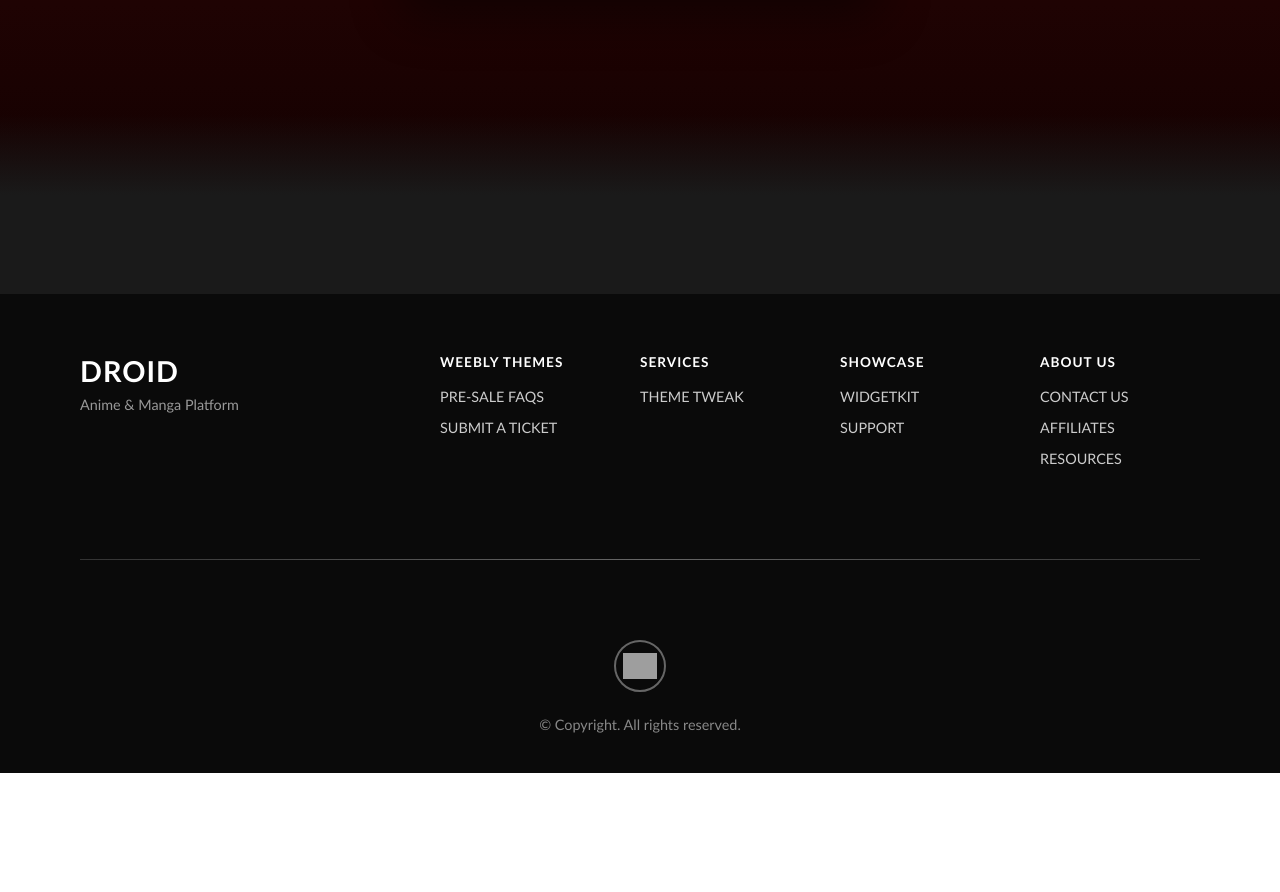
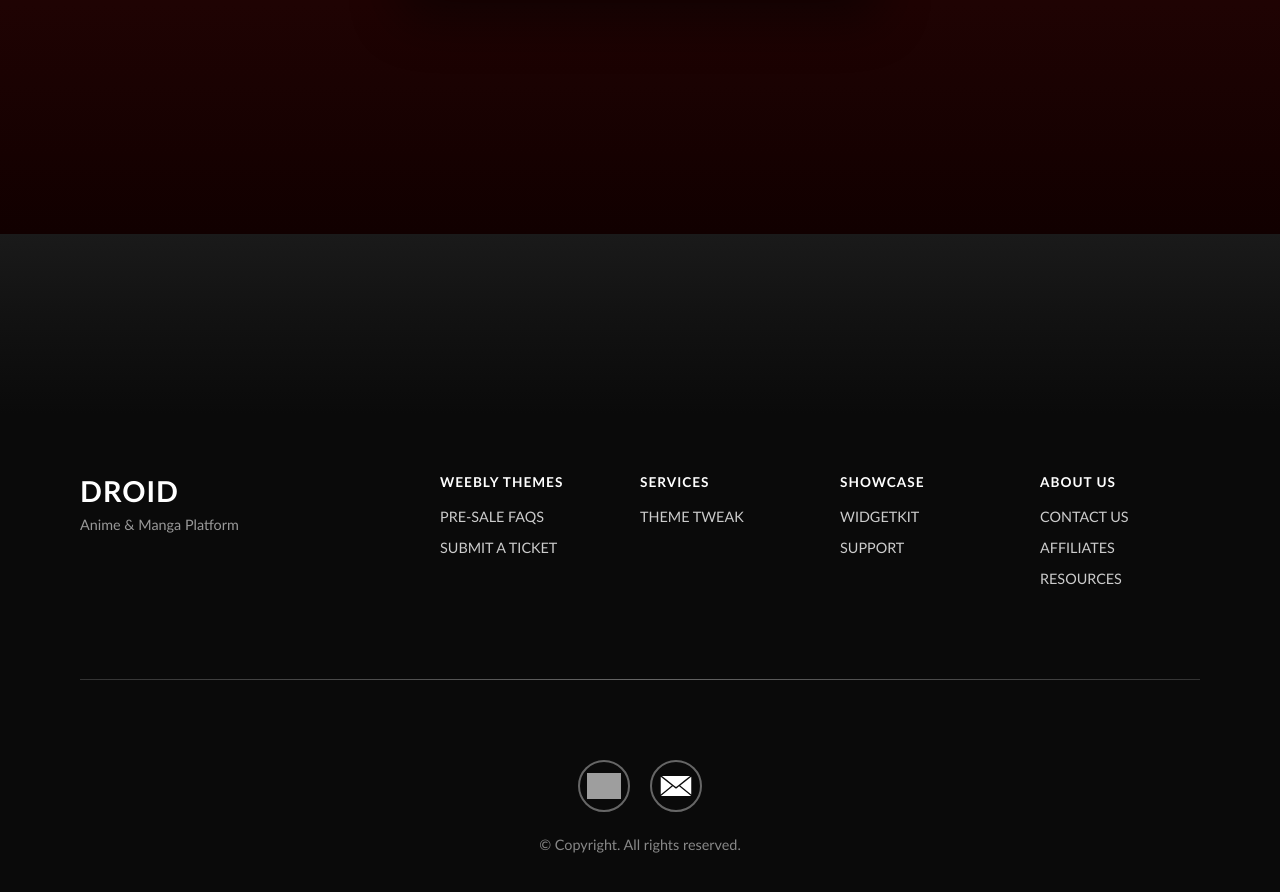
Before and after one commit to Kill-Bee/Droid, a React (Vite) app in the folder frontend/: page /login in a window 1280 px wide. Shown: the part 614-1506 px from the top of the page. Before the commit the page ends 1387 px from the top, so only its background shows below. Built offline with nearby package versions, Linux system fonts and the light colour scheme; no server answers; grey boxes are pictures that could not be loaded.

Commit message:
fix:gradient footer

```diff
--- a/frontend/src/components/footer.css
+++ b/frontend/src/components/footer.css
@@ -3,9 +3,11 @@
   width: 100%;
   padding: 0;
   margin-top: 0;
+}
+*{
   font-family: 'Gill Sans', 'Gill Sans MT', Calibri, 'Trebuchet MS', sans-serif;
+
 }
-
 
 .footer-content {
   display: grid;
@@ -56,7 +58,34 @@
 .footer-section ul li a:hover {
   color: #ffffff;
 }
+.banner-bottom-bg-footer {
+  position: relative;
+  width: 100%;
+  height: 180px;
+  margin-top: 0;
+  background: linear-gradient(
+    to top,
+    #0a0a0a 0%,
+    #121212 55%,
+    #1a1a1a 100%
+  );
+  z-index: 0;
+  pointer-events: none;
+}
 
+/* gradient unutk ratting dan profile */
+.banner-bottom-bg-footer--rating,
+.banner-bottom-bg-footer--profile {
+  height: 180px;
+  margin-top: 80px;
+  background: linear-gradient(
+    to top,
+    #0a0a0a 0%,
+    #121212 50%,
+    #1a1a1a 100%
+  );
+  z-index: 0;
+}
 .footer-divider {
   height: 1px;
   background: linear-gradient(to right, #333333, #666666, #333333);
--- a/frontend/src/components/footer.jsx
+++ b/frontend/src/components/footer.jsx
@@ -3,8 +3,8 @@ import "./footer.css";
 export default function Footer() {
   return (
     <>
-    <div className="banner-bottom-bg" aria-hidden="true" />
 
+    <div className="banner-bottom-bg-footer" aria-hidden="true" />
     <footer className="footer">
       <div className="footer-content">
         {/* Logo Section */}
@@ -51,7 +51,8 @@ export default function Footer() {
 
       <div className="footer-bottom">
         <div className="social-icons">
-          <a href="https://github.com/kuzanf3b" className="social-btn"><img src="src/assets/Github.svg" alt="" /></a>
+          <a href="https://github.com/Kill-Bee" className="social-btn"><img src="src/assets/Github.svg" alt="" /></a>
+          <a href="https://github.com/Kill-Bee" className="social-btn"><img src="src/assets/gmail.svg" alt="" /></a>
         </div>
 
         <p className="copyright">© Copyright. All rights reserved.</p>
--- a/frontend/src/components/navbar.jsx
+++ b/frontend/src/components/navbar.jsx
@@ -17,7 +17,7 @@ export default function Navbar({ search, setSearch }) {
     <>
       <nav>
         <ul>
-          <li onClick={() => navigate("/")}>Home</li>
+          {/* <li onClick={() => navigate("/")}>Home</li> */}
           <li onClick={() => navigate("/anime")}>Anime</li>
           <li onClick={() => navigate("/manga")}>Manga</li>
           <li>
--- a/frontend/src/pages/Anime/anime.css
+++ b/frontend/src/pages/Anime/anime.css
@@ -8,7 +8,7 @@
   width: 100%;
   height: 100vh;
   overflow: hidden;
-  background: url(https://i.pinimg.com/1200x/05/59/55/0559559ec27203deaaae999c685e4e34.jpg);
+  background: url(https://i.pinimg.com/736x/18/f1/0c/18f10c96953e3e5553e3889ab6cf2a95.jpg);
   background-size: cover;
   background-position: center;
   background-repeat: no-repeat;
--- a/frontend/src/pages/Profile/profile.css
+++ b/frontend/src/pages/Profile/profile.css
@@ -8,7 +8,8 @@
   background-color: rgb(16, 16, 16);
 }
 .bacground{
-background-color: #1d1d1d;
+ background-color: rgb(26, 26, 26);
+padding-bottom: 200px;
 }
 .headerProfile {
   flex-direction: column;
--- a/frontend/src/pages/Rating/rating.css
+++ b/frontend/src/pages/Rating/rating.css
@@ -2,6 +2,7 @@
   background-color: rgb(26, 26, 26);
   min-height: 100vh;
   position: relative;
+  padding-bottom: 30px;
 }
 
 /* Box di belakang navbar */
```
Also changed, not shown: frontend/src/assets/gmail.svg (added).
